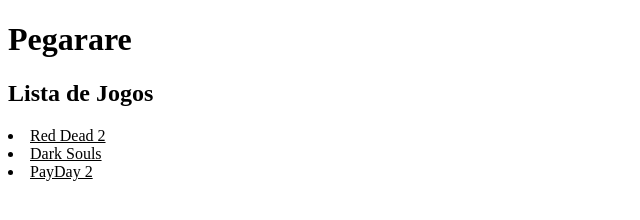
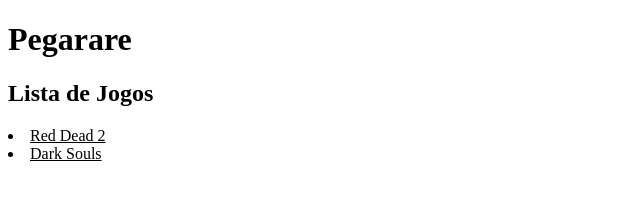
Before and after one commit to jppegarare/jppegarare, a plain HTML site: page index.html in a window 1280 px wide. Shown: the full height of the page, 0-640 px from the left. Drawn offline with Linux system fonts and the light colour scheme.

Commit message:
removi uma linha da lista

```diff
--- a/index.html
+++ b/index.html
@@ -14,7 +14,7 @@
     <u>
         <li>Red Dead 2</li>
         <li>Dark Souls</li>
-        <li>PayDay 2</li>
+
     </u>
 </body>
 </html>
```
